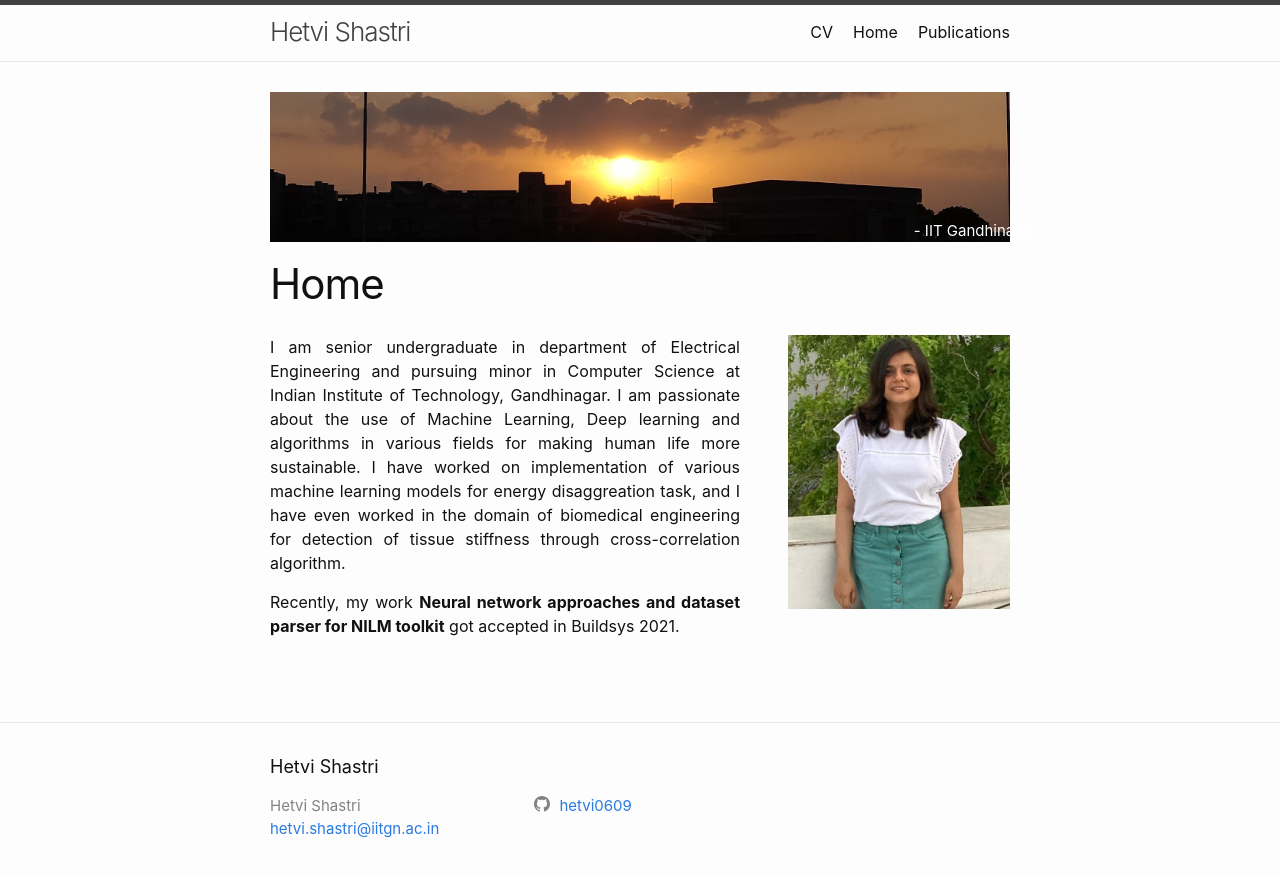
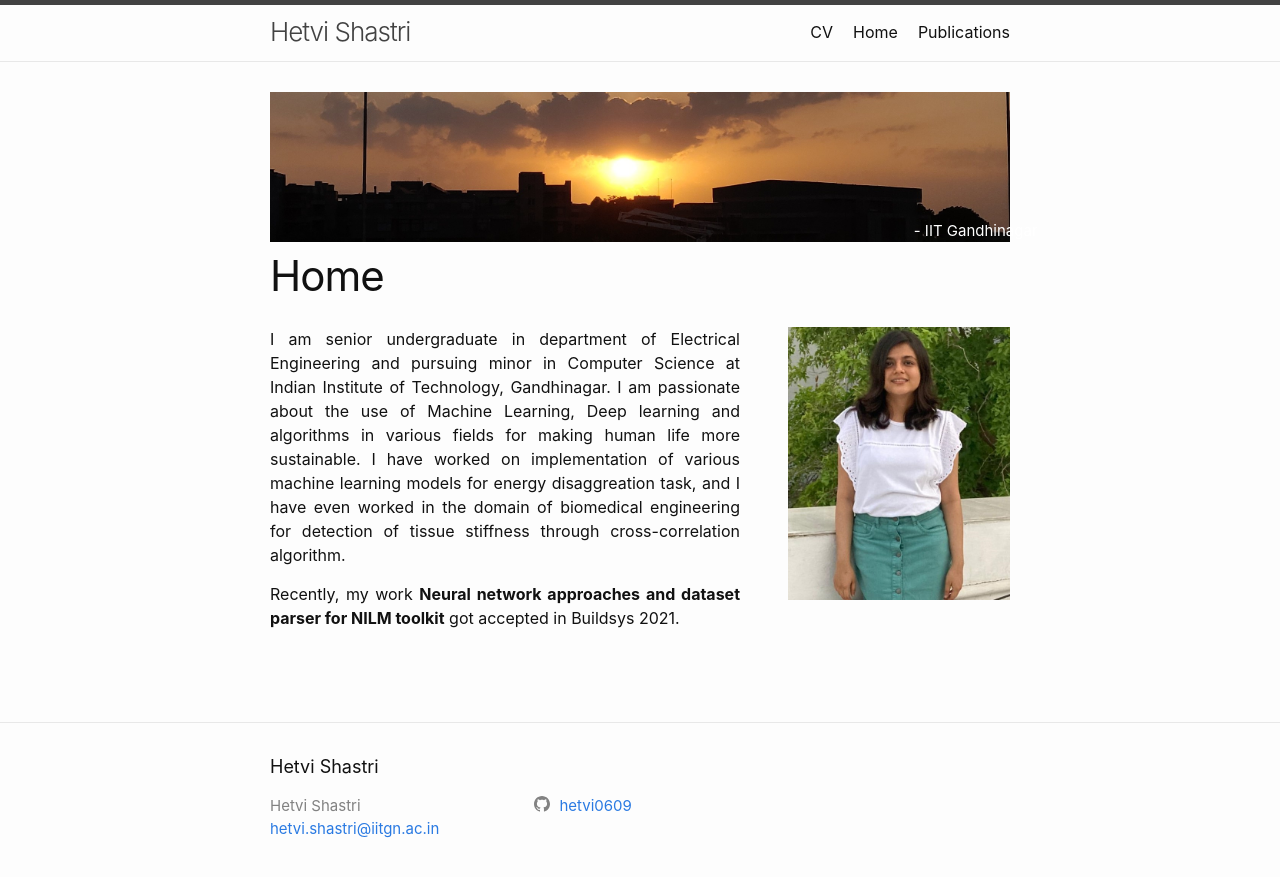
Before and after one commit to hetvishastri/hetvishastri.github.io, a Jekyll site: the page built from docs/index.markdown, in a window 1280 px wide. Shown: the top 877 px of the page. Built offline with Jekyll 4.4.1, drawn with Linux system fonts in a browser that asks for light colours.

Commit message:
Initial GitHub pages site with Jekyll

```diff
--- a/docs/assets/main.scss
+++ b/docs/assets/main.scss
@@ -4,7 +4,7 @@
 
 @import "minima";
 
-.post-title { font-size: 42px; letter-spacing: -1px; line-height: 1; margin-top: 0.5em; }
+.post-title { font-size: 42px; letter-spacing: -1px; line-height: 1; margin-top: 0.3em; }
 
 .feature-image{
     width: 100%;
```
